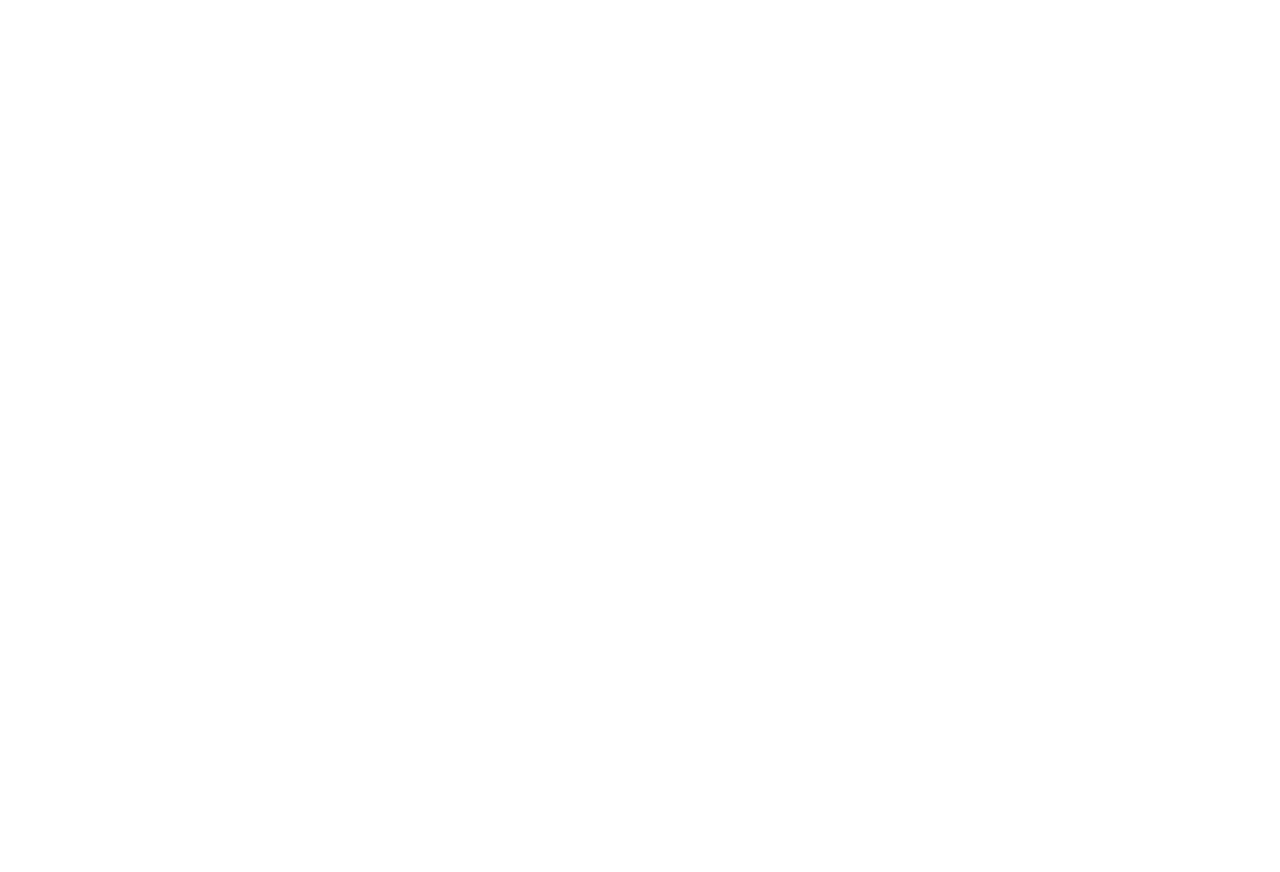
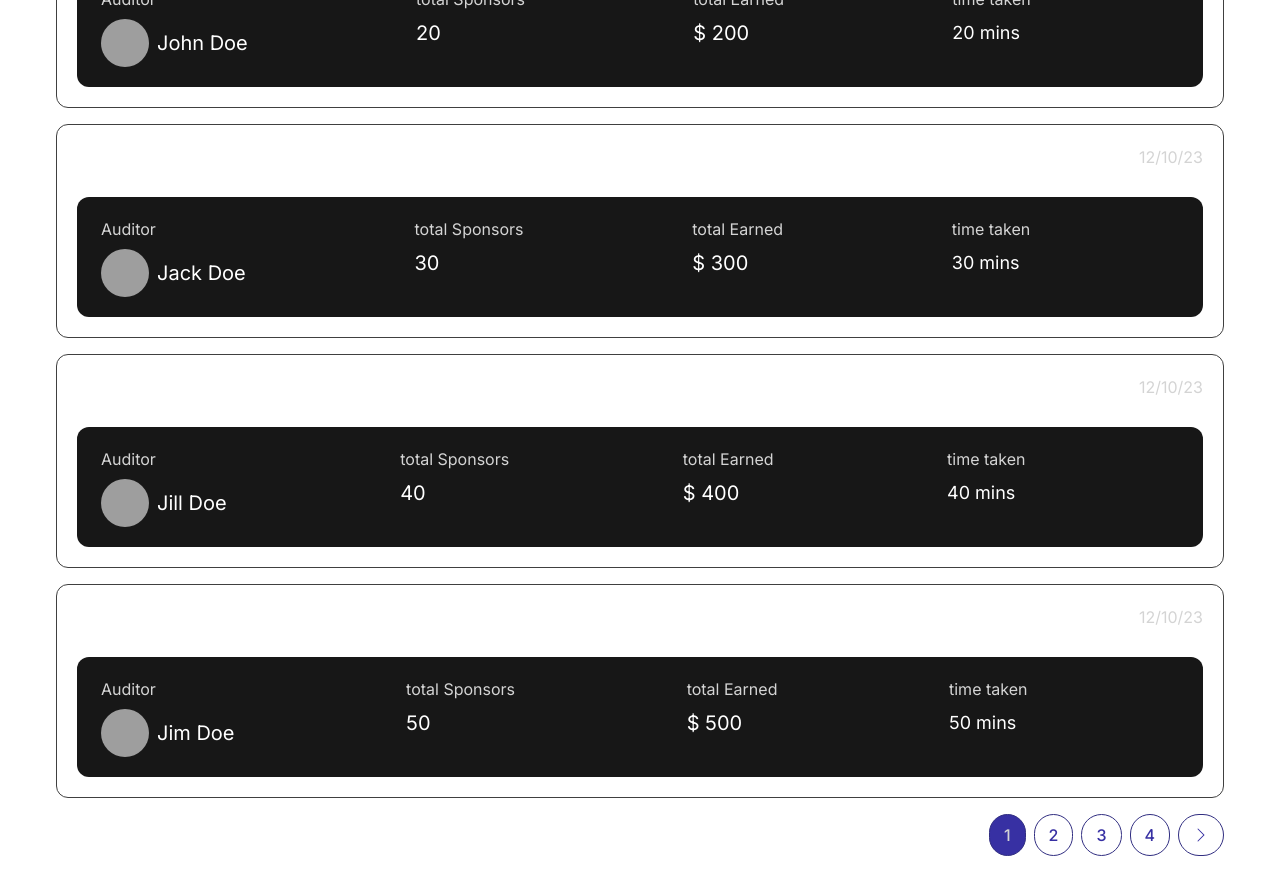
Before and after one commit to ghost2023/next-msg-ui, a Next.js app: page /history in a window 1280 px wide. Before the commit this address had no page. Shown: the part 460-1332 px from the top of the page. Before the commit the page ends 800 px from the top, so only its background shows below. Built offline with nearby package versions, Linux system fonts and the light colour scheme; grey boxes are pictures that could not be loaded.

Commit message:
added history page

```diff
--- /dev/null
+++ b/app/history/ChallengeCard.tsx
@@ -0,0 +1,63 @@
+import { Challenge } from "@/services/types";
+import { format } from "date-fns";
+
+type Props = {
+  challenge: Challenge;
+};
+const ChallengeCard = ({ challenge }: Props) => {
+  const hrs = Math.floor(challenge.timeTaken / 60);
+  const mins = Math.floor(challenge.timeTaken % 60);
+
+  return (
+    <div className="justify-center border flex flex-col p-5 rounded-xl border-solid border-neutral-700">
+      <div className="justify-between flex gap-2">
+        <div className="text-white text-3xl font-medium">{challenge.name}</div>
+        <div className="text-neutral-300 text-right">
+          {format(challenge.timestamp, "MM/dd/yy")}
+        </div>
+      </div>
+      <div className="justify-between bg-neutral-900 flex w-full gap-5 mt-4 px-6 py-5 rounded-xl">
+        <div className="flex grow flex-col gap-2">
+          <div className="text-neutral-300">Auditor</div>
+          <div className="flex items-center gap-2">
+            <div className="rounded-full h-12 w-12 overflow-hidden">
+              <img
+                loading="lazy"
+                src={challenge.author.avatar}
+                className="w-full h-full object-cover overflow-hidden self-center"
+              />
+            </div>
+            <div className="text-white text-xl grow max-md:mt-10">
+              {challenge.author.name}
+            </div>
+          </div>
+        </div>
+
+        <div className="flex grow flex-col gap-2">
+          <div className="text-neutral-300">total Sponsors</div>
+          <div className="text-white text-xl">{challenge.sponsorNum}</div>
+        </div>
+
+        <div className="flex grow flex-col gap-2">
+          <div className="text-neutral-300">total Earned</div>
+          <div className="text-white text-xl">
+            ${" "}
+            {challenge.totalEarned > 1000
+              ? challenge.totalEarned / 1000 + "k"
+              : challenge.totalEarned}
+          </div>
+        </div>
+
+        <div className="flex grow flex-col gap-2">
+          <div className="text-neutral-300">time taken</div>
+          <div className="text-white text-lg">
+            {hrs > 0 && `${hrs} hr${hrs > 1 ? "s" : ""}`}
+            {mins > 0 && `${mins} min${mins > 1 ? "s" : ""}`}
+          </div>
+        </div>
+      </div>
+    </div>
+  );
+};
+
+export default ChallengeCard;
--- /dev/null
+++ b/app/history/page.tsx
@@ -0,0 +1,85 @@
+import { getChallengeHistory } from "@/services/db";
+import Link from "next/link";
+import React from "react";
+import ChallengeCard from "./ChallengeCard";
+import { BsChevronLeft, BsChevronRight } from "react-icons/bs";
+
+const getHistoryLength = async () => 40;
+
+async function Page({
+  searchParams,
+}: {
+  searchParams?: { [key: string]: string | string[] | undefined };
+}) {
+  let index: number;
+  if (typeof searchParams?.page == "string")
+    index = parseInt(searchParams?.page);
+  else if (typeof searchParams?.page == "object")
+    index = parseInt(searchParams?.page[0]);
+  else index = 1;
+
+  // pass the index for pagination
+  const challenges = await getChallengeHistory();
+  const length = await getHistoryLength();
+
+  return (
+    <div className="self-stretch flex w-full flex-col mt-10 px-14 max-md:max-w-full max-md:mt-10 max-md:px-5">
+      <div className="text-white text-4xl font-medium whitespace-nowrap ml-3.5 self-start max-md:max-w-full max-md:text-4xl">
+        Challenge History
+      </div>
+      <div className="text-neutral-300 text-lg font-medium whitespace-nowrap ml-3.5 mt-4 self-start max-md:max-w-full">
+        Challenges list of winners,
+      </div>
+      <div className="flex flex-col gap-4">
+        {challenges?.map((challenge) => (
+          <ChallengeCard key={challenge.id} challenge={challenge} />
+        ))}
+      </div>
+      <div className="flex gap-2 ml-auto w-full justify-end my-4">
+        {index > 1 && (
+          <Link
+            href={`/history?page=${index - 1}`}
+            className="rounded-full shrink-0 flex items-center border-indigo-900 border font-medium py-2 px-3.5 text-indigo-80"
+          >
+            <BsChevronLeft className="text-indigo-800" />
+          </Link>
+        )}
+        {(() => {
+          const pageChips: React.ReactNode[] = [];
+
+          for (
+            let i = index > 2 ? index - 2 : 1;
+            i <= Math.min(Math.ceil(length / 4), 3) + index;
+            i++
+          ) {
+            pageChips.push(
+              <Link
+                href={`/history?page=${i}`}
+                className={`rounded-full shrink-0 border-indigo-900 border font-medium py-2 px-3.5 ${
+                  i == index
+                    ? "bg-indigo-800 text-neutral-300"
+                    : "text-indigo-800"
+                }`}
+              >
+                {i}
+              </Link>,
+            );
+          }
+
+          return pageChips;
+        })()}
+
+        {index < length && (
+          <Link
+            href={`/history?page=${index + 1}`}
+            className="rounded-full shrink-0 flex items-center border-indigo-900 border font-medium py-2 px-3.5 text-indigo-80"
+          >
+            <BsChevronRight className="text-indigo-800" />
+          </Link>
+        )}
+      </div>
+    </div>
+  );
+}
+
+export default Page;
```
